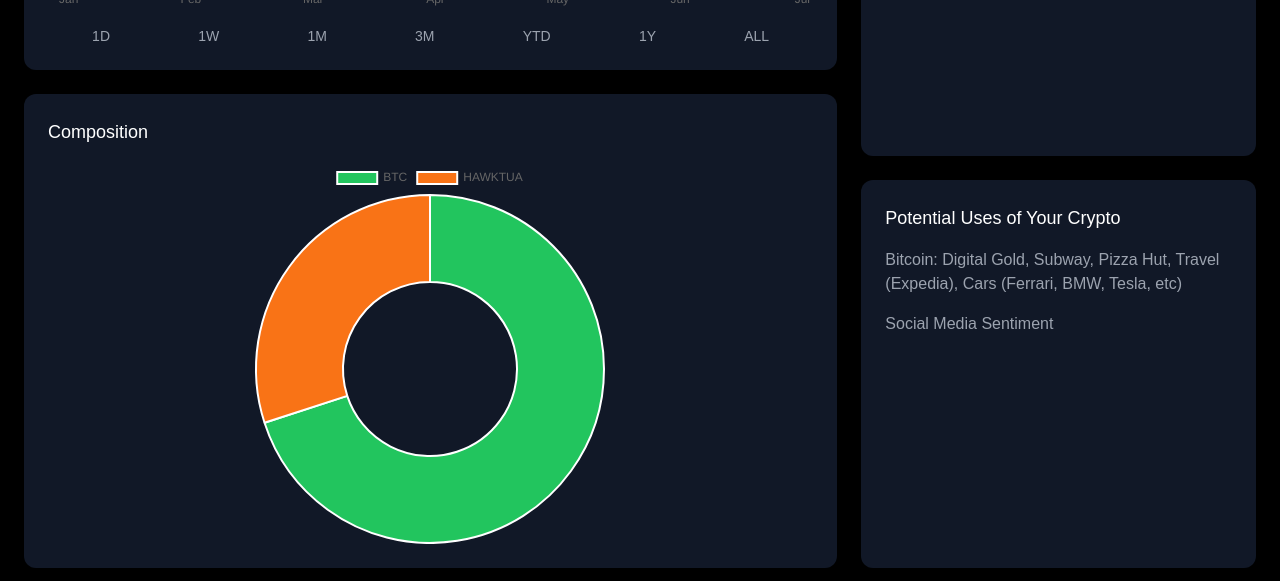
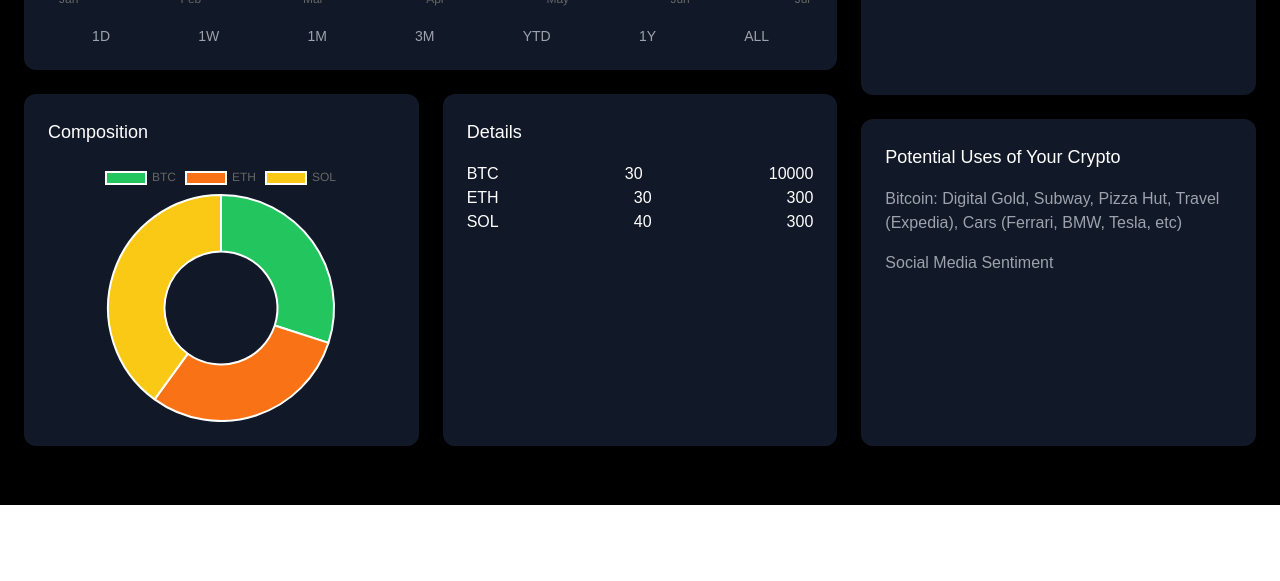
Before and after one commit to joshjohnn/blockify, a Next.js app: page /portfolio in a window 1280 px wide. Shown: the part 295-876 px from the top of the page. After the commit the page ends 800 px from the top, so only its background shows below. Built offline with nearby package versions, Linux system fonts and the light colour scheme; no server answers; the database is empty.

Commit message:
add new panel

```diff
--- a/app/portfolio/page.tsx
+++ b/app/portfolio/page.tsx
@@ -26,6 +26,27 @@ ChartJS.register(
 );
 
 export default function Portfolio() {
+
+  let ownedStocks = [
+    {
+      name: "BTC",
+      quantity: 30,
+      price: 10000,
+    },
+    {
+      name: "ETH",
+      quantity: 30,
+      price: 300
+    },
+    {
+      name: "SOL",
+      quantity: 40,
+      price: 300
+    },
+
+
+  ]
+
   const portfolioData = {
     labels: ["Jan", "Feb", "Mar", "Apr", "May", "Jun", "Jul"],
     datasets: [
@@ -40,12 +61,12 @@ export default function Portfolio() {
   };
 
   const compositionData = {
-    labels: ["BTC", "HAWKTUA"],
+    labels: ["BTC", "ETH", "SOL"],
     datasets: [
       {
         label: "Composition",
-        data: [70, 30],
-        backgroundColor: ["#22c55e", "#f97316"],
+        data: [30, 30, 40],
+        backgroundColor: ["#22c55e", "#f97316", "#f9c916"],
         hoverOffset: 4,
       },
     ],
@@ -62,6 +83,7 @@ export default function Portfolio() {
         <div className="col-span-2">
           <div className="bg-gray-900 rounded-xl p-6 shadow-lg">
             <h2 className="mb-4 text-lg">Portfolio Name</h2>
+
             <div className="w-full">
               <Line
                 data={portfolioData}
@@ -69,6 +91,7 @@ export default function Portfolio() {
                 height={150}
               />
             </div>
+
             <div className="flex justify-around mt-4 text-sm text-gray-400">
               <span>1D</span>
               <span>1W</span>
@@ -79,12 +102,28 @@ export default function Portfolio() {
               <span>ALL</span>
             </div>
           </div>
-          <div className="bg-gray-900 rounded-xl p-6 shadow-lg mt-6">
-            <h2 className="mb-4 text-lg">Composition</h2>
-            <div className="w-1/2 mx-auto">
-              <Doughnut data={compositionData} options={{ responsive: true }} />
+          <div className="w-full flex flex-row">
+            <div className="bg-gray-900 rounded-xl p-6 shadow-lg mt-6 mr-6 w-1/2">
+              <h2 className="mb-4 text-lg">Composition</h2>
+              <div className="w-[75%] mx-auto">
+                <Doughnut className="color-white" data={compositionData} options={{ responsive: true }} />
+              </div>
+            </div>
+
+            <div className="bg-gray-900 rounded-xl p-6 shadow-lg mt-6 w-1/2">
+              <h2 className="mb-4 text-lg">Details</h2>
+{/* put stock details here */}
+            {ownedStocks.map((stock, index) => (
+              <div key={index} className="flex justify-between">
+                <span>{stock.name}</span>
+                <span>{stock.quantity}</span>
+                <span>{stock.price}</span>
+              </div>
+            ))}
+
             </div>
           </div>
+
         </div>
 
         {/* Portfolio Scores Split into Two Equal Boxes */}
```
